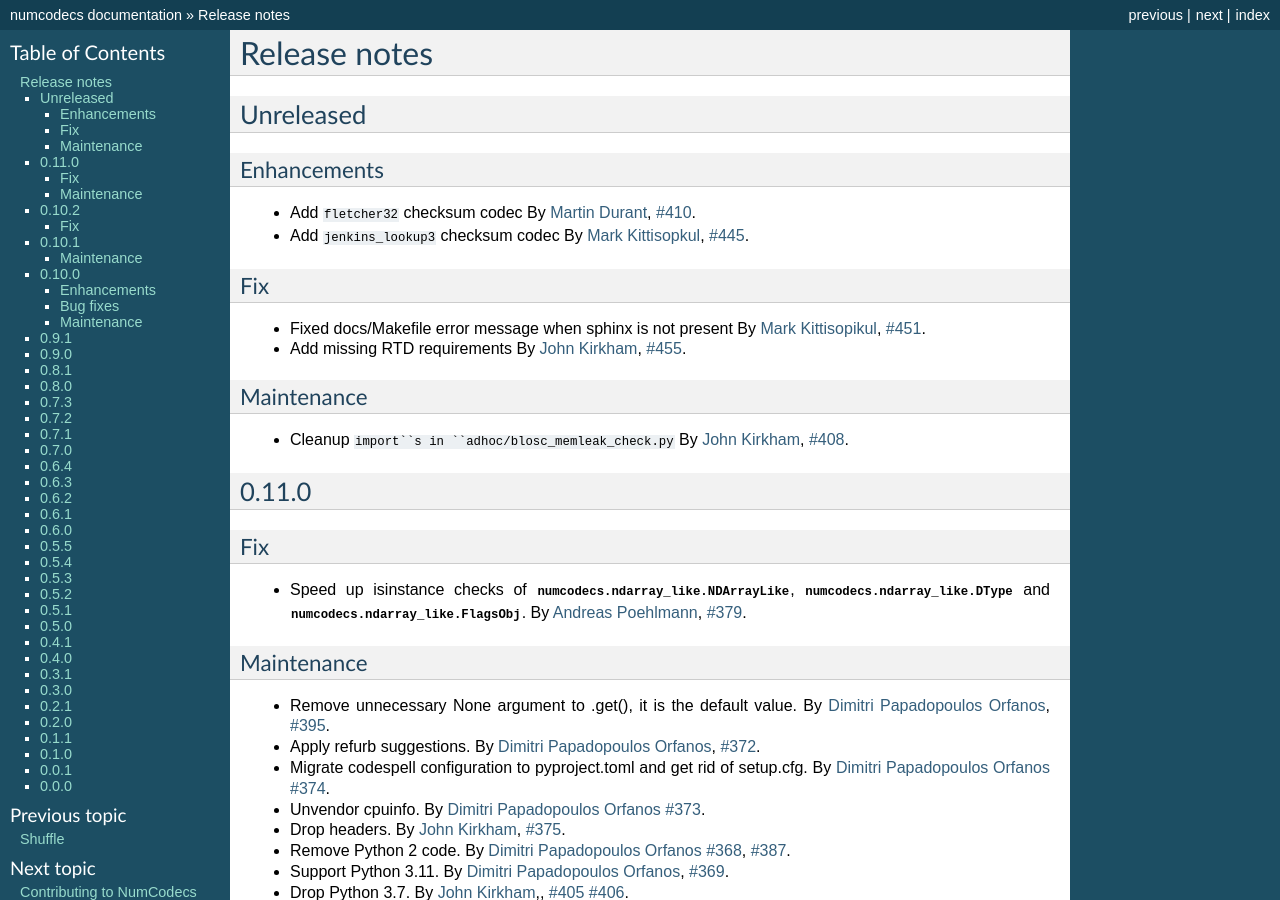
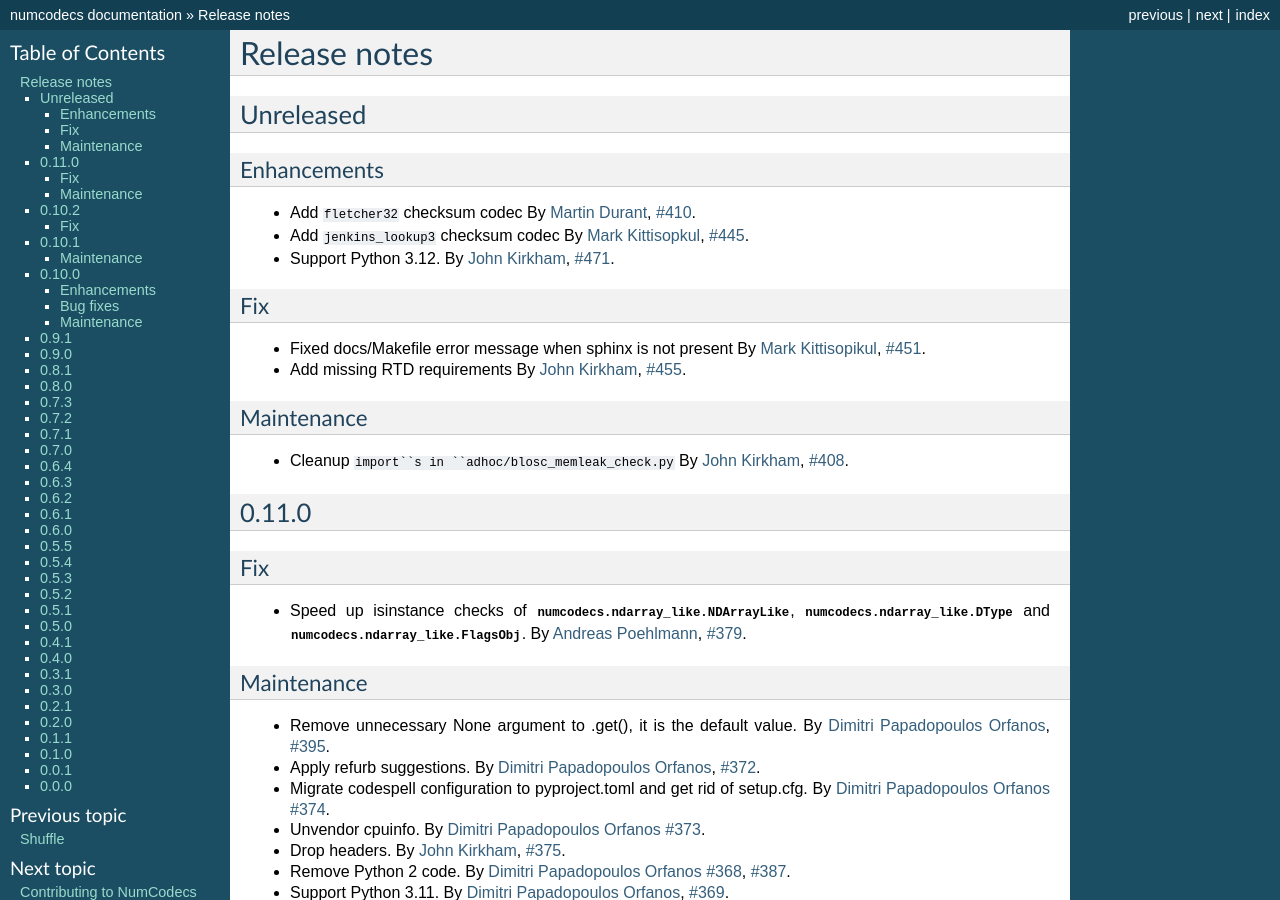
Before and after one commit to zarr-developers/numcodecs, a Sphinx documentation site: the page built from docs/release.rst, in a window 1280 px wide and 900 px high. Built offline with Sphinx 7.4.7, drawn with Linux system fonts in a browser that asks for light colours; the version number could not be read and is left out.

Commit message:
Support Python 3.12

```diff
--- a/docs/release.rst
+++ b/docs/release.rst
@@ -19,6 +19,8 @@
   By :user:`Martin Durant <martindurant>`, :issue:`410`.
 * Add ``jenkins_lookup3`` checksum codec
   By :user:`Mark Kittisopkul <mkitti>`, :issue:`445`.
+* Support Python 3.12.
+  By :user:`John Kirkham <jakirkham>`, :issue:`471`.
 
 Fix
 ~~~
```
Also changed, not shown: 3 other files.
